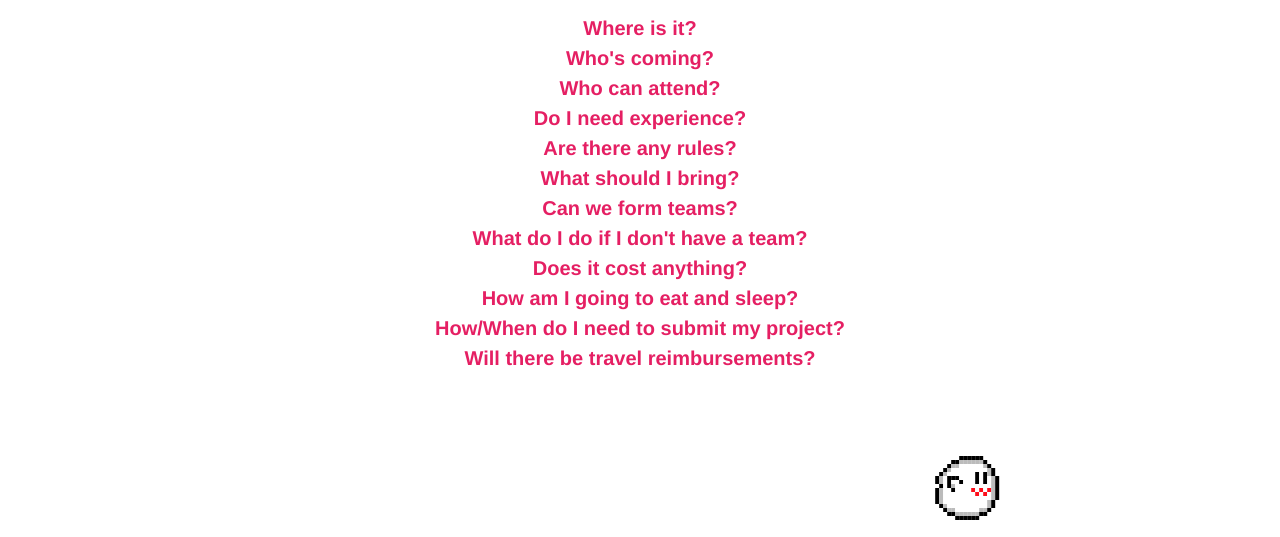
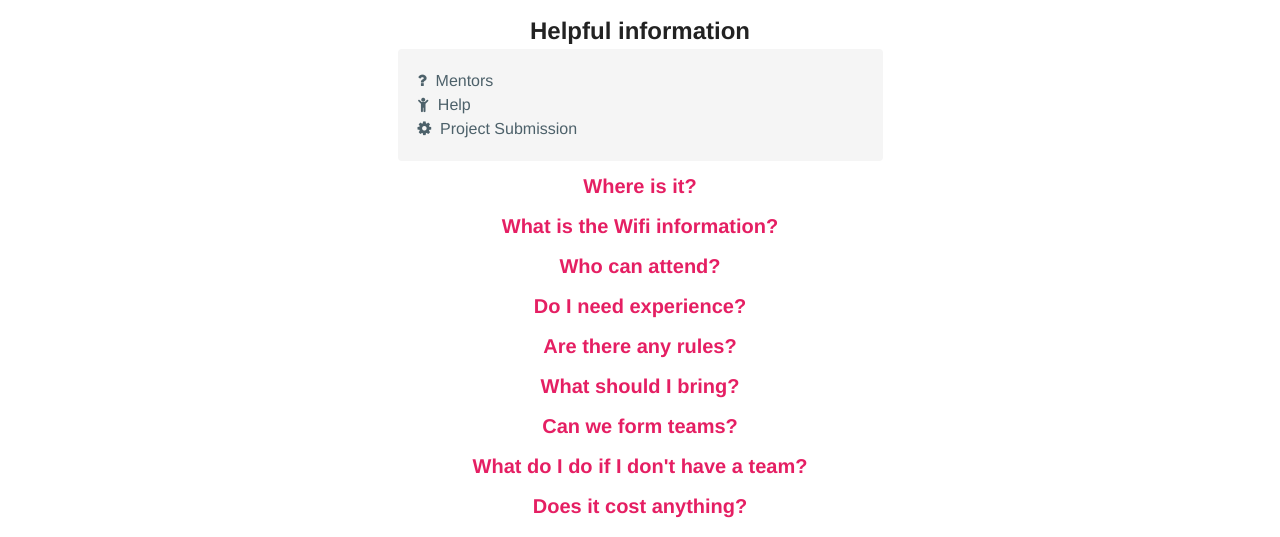
Before and after one commit to boston-hacks/boston-hacks.github.io, a website: page faq.html in a window 1280 px wide. Shown: the part 209-746 px from the top of the page. Drawn offline with Linux system fonts and the light colour scheme.

Commit message:
[DG] fixing up travel and FAQ

```diff
--- a/assets/styles/app.scss
+++ b/assets/styles/app.scss
@@ -15,8 +15,22 @@
     text-align: right;
 }
 
+.thin{ font-width:$thin;}
+.extra-light{ font-width:$extra-light;}
+.light{ font-width:$light;}
+.normal{ font-width:$normal;}
+.medium{ font-width:$medium;}
+.semi-bold{ font-width:$semi-bold;}
+.bold{ font-width:$bold;}
+.heavy{ font-width:$heavy;}
+.black{ font-width:$black;}
+
 body {
     font-family: $main-font;
+    h1, h2, h3, h4, p{
+        padding:0;
+        margin:0;
+    }
 }
 
 .white{
@@ -98,7 +112,20 @@ section{
 		color: $bh-grey-bg-font;
 		background-color: $bh-grey-bg;
 		border-radius: 4px;
+        a{
+            color: $bh-grey-bg-font;
+        }
+        a:hover{
+            color: $bh-pink;
+        }
 	}
+    a{
+        text-decoration:none;
+        color:#000000;
+    }
+    a:hover{
+        color: $bh-pink;
+    }
 }
 .page-title {
     margin: 1rem 0;
--- a/assets/styles/faq.scss
+++ b/assets/styles/faq.scss
@@ -1,8 +1,9 @@
 @import "variables";
 
 section.faqs{
-    margin-bottom: 3rem;
-
+    .questions{
+        padding-top:10px;
+    }
     .title{
         font-size:20px;
         font-weight: $semi-bold;
@@ -16,6 +17,12 @@ section.faqs{
         width:200px;
         margin: 0 auto;
     }
+    .info > div{
+        max-width:50%;
+        min-width:350px;
+        margin: 0 auto;
+        padding: 20px;
+    }
 }
 
 .faqs .active{
--- a/assets/styles/travel.scss
+++ b/assets/styles/travel.scss
@@ -7,6 +7,9 @@ section.travel{
 		border-radius: 4px;
 		padding: 5px;
 		margin-bottom: 20px;
+		a{
+			color: $bh-grey-bg-font;
+		}
 	}
 
 	.smaller-row{
@@ -34,6 +37,7 @@ section.travel{
 	}
 	a{
 		color:#000000;
+		text-decoration:none;
 	}
 	a:hover{
 		color:$bh-pink;
--- a/faq.html
+++ b/faq.html
@@ -44,31 +44,50 @@
         <div class="page-title">FAQ</div>
     </section>
     <section class="faqs row">
-        <div class="columns text-center small-12">
+        <div class="info column small-12 text-center">
+            <h1>Helpful information</h1>
+            <div class="grey-background text-left grey-background">
+
+                <div>
+                    <a href="https://bostonhacks.slack.com/messages/mentors/">
+                        <i class="fa fa-question"></i>&nbsp; Mentors</a>
+                </div>
+                <div>
+                    <a href="https://bostonhacks.slack.com/messages/help/">
+                        <i class="fa fa-child"></i>&nbsp; Help</a>
+                </div>
+                <div>
+                    <a href="http://bostonhacks.devpost.com/">
+                        <i class="fa fa-cog"></i>&nbsp; Project Submission</a>
+                </div>
+            </div>
+        </div>
+        <div class="questions columns text-center small-12">
             <span class="faq-question"  onclick="faq(this)">
             <div class="title">Where is it?</div>
             <div class="text">George Sherman Union, 2nd Floor in Metcalf Hall at 775 Commonwealth Avenue, Boston, MA, 02215.</div>
             </span>
         </div>
-        <div class="columns text-center small-12">
+        <div class="questions columns text-center small-12">
             <span class="faq-question"  onclick="faq(this)">
-            <div class="title">Who's coming?</div>
-            <div class="text">We expect 500 hackers from all around the world to attend BostonHacks.</div>
+            <div class="title">What is the Wifi information?</div>
+            <div class="text"><span>Wifi:</span> BU Events Guest</div>
+            <div class="text"><span class="semi-bold">Password:</span> H4ckA!!D4y</div>
             </span>
         </div>
-        <div class="columns text-center small-12">
+        <div class="questions columns text-center small-12">
             <span class="faq-question"  onclick="faq(this)">
             <div class="title">Who can attend?</div>
             <div class="text">All students are welcome. Unfortunately, we will not be able to accommodate students under 18 this year.</div>
             </span>
         </div>
-        <div class="columns text-center small-12" style="margin-bottom:0px;">
+        <div class="questions columns text-center small-12" style="margin-bottom:0px;">
             <span class="faq-question" onclick="faq(this)">
             <div class="title">Do I need experience?</div>
             <div class="text">No experience necessary. Don't worry about being new to hackathons. We will have plenty of mentors and resources. Come, learn, and experience your first hackathon at BostonHacks!</div>
             </span>
         </div>
-        <div class="columns text-center small-12">
+        <div class="questions columns text-center small-12">
             <span class="faq-question"  onclick="faq(this)">
             <div class="title">Are there any rules?</div>
             <div class="text">We want to ensure a positive experience for every participant. We encourage you to read our
@@ -76,40 +95,40 @@
                 </span>
         </div>
 
-        <div class="columns text-center small-12">
+        <div class="questions columns text-center small-12">
             <span class="faq-question"  onclick="faq(this)">
             <div class="title">What should I bring?</div>
             <div class="text">You should bring your laptop, phone, chargers, and sleeping bag. All food and other accommodations will be taken care of.</div>
             </span>
         </div>
-        <div class="columns text-center small-12">
+        <div class="questions columns text-center small-12">
             <span class="faq-question"  onclick="faq(this)">
             <div class="title">Can we form teams?</div>
             <div class="text">Of course you can! We encourage people to work in teams of up to 4 people. You can work alone, but it won't be the same. There will be plenty of team building events on site and online.</div>
             </span>
         </div>
-        <div class="columns text-center small-12">
+        <div class="questions columns text-center small-12">
             <span class="faq-question"  onclick="faq(this)">
             <div class="title">What do I do if I don't have a team?</div>
             <div class="text">There will be a team-forming event after the opening ceremony to help singletons form teams. It will be located in the BackCourt on the 1st floor of the GSU.</div>
         </div>
-        <div class="columns text-center small-12">
+        <div class="questions columns text-center small-12">
             <span class="faq-question"  onclick="faq(this)">
             <div class="title">Does it cost anything?</div>
             <div class="text">BostonHacks is 100% free. You won't have to spend a dime! Everything will be absolutely free.</div>
             </span>
         </div>
-        <div class="columns text-center small-12">
+        <div class="questions columns text-center small-12">
             <span class="faq-question" onclick="faq(this)">
             <div class="title">How am I going to eat and sleep?</div>
             <div class="text">Free breakfast, lunch and dinner will be served on Sunday</div>
         </div>
-        <div class="columns text-center small-12">
+        <div class="questions columns text-center small-12">
             <span class="faq-question"  onclick="faq(this)">
             <div class="title">How/When do I need to submit my project?</div>
             <div class="text">All projects will need to be submitted on Devpost by 11:30am on Sunday, although you can continue to work on your demonstration after you submit. Instructions for submitting on Devpost will be sent out during the hackathon.</div>
         </div>
-        <div class="columns text-center small-12">
+        <div class="questions columns text-center small-12">
             <span class="faq-question"  onclick="faq(this)">
             <div class="title">Will there be travel reimbursements?</div>
             <div class="text">We're working on providing travel reimbursements, and we will provide the form later.</div>
```
Also changed, not shown: travel.html (+1 -0 lines), public/css/app.css.
